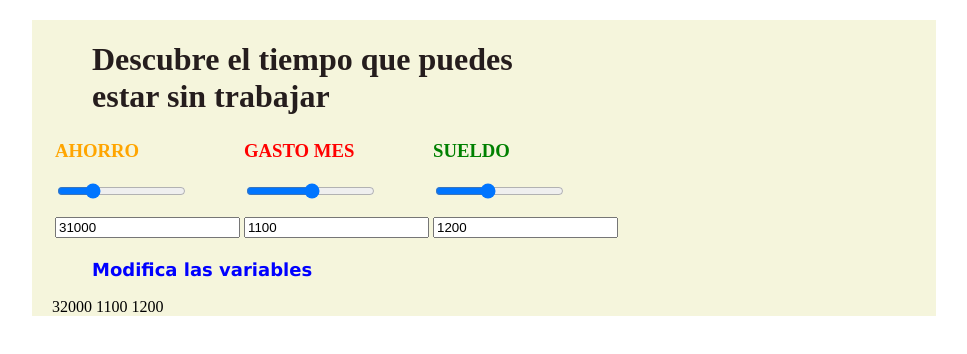
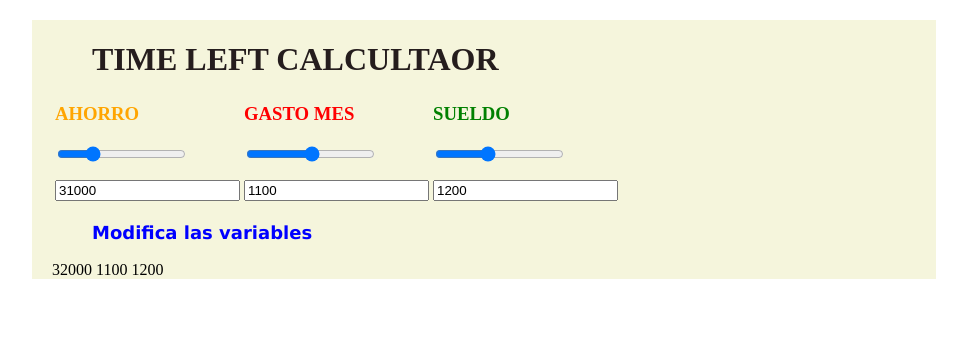
Before and after one commit to mig-code/money-test, a plain HTML site: page index.html in a window 1280 px wide. Shown: the whole page, without its empty margins (96-1063 px from the left). Drawn offline with Linux system fonts and the light colour scheme.

Commit message:
Update index.html

```diff
--- a/index.html
+++ b/index.html
@@ -2,7 +2,7 @@
 
 <head>
         <metacharset="UTF-8">
-    <title>CALCULADORA DE TIEMPO</title>
+    <title>RUN OUT OF MONEY CALCULATOR</title>
     <link href="style.css" type="text/css" rel="stylesheet">
         <script>
                 var ahorro=32000;
@@ -18,7 +18,7 @@
 
 <body>
     <div class="container" id= contenedor>
-    <h1>Descubre el tiempo que puedes</br> estar sin trabajar </h1>
+    <h1>TIME LEFT CALCULTAOR </h1>
 
     <table class="Contenido">
 
```
